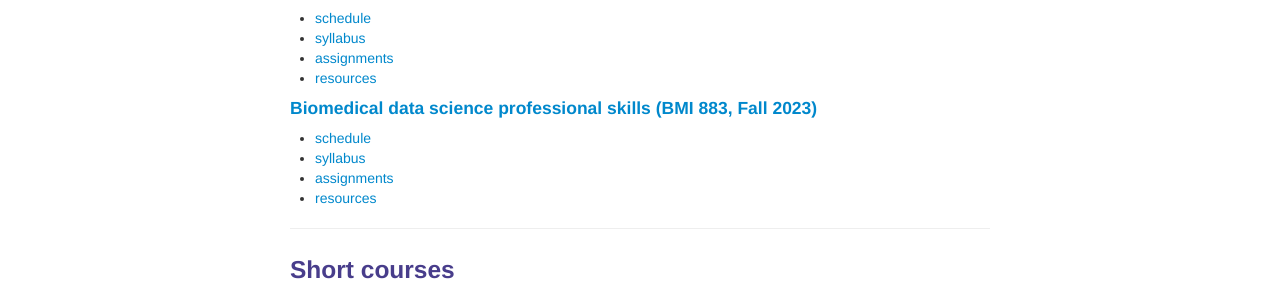
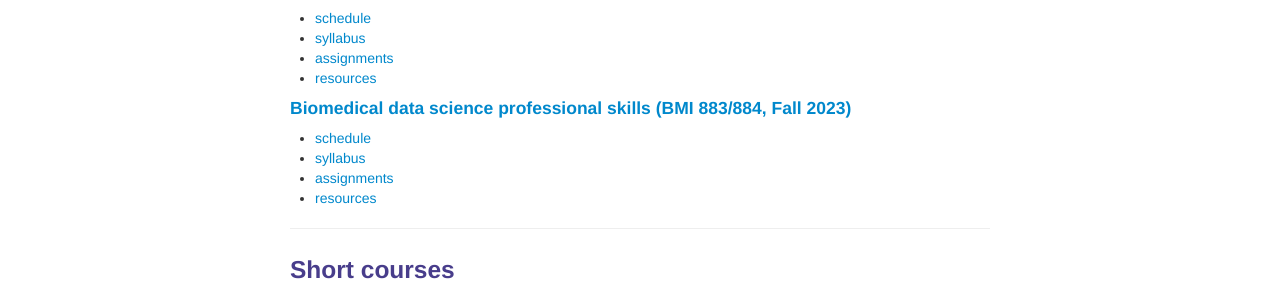
Before and after one commit to kbroman/kbroman.github.io, a Jekyll site: the page built from teaching.md, in a window 1280 px wide and 900 px high. Shown: the part 286-577 px from the top of the window. Built offline with Jekyll 4.4.1, drawn with Linux system fonts in a browser that asks for light colours.

Commit message:
teaching.md: bmi 883 -> bmi 883/884

```diff
--- a/teaching.md
+++ b/teaching.md
@@ -26,7 +26,7 @@ description: Karl Broman's teaching
 - [resources](https://kbroman.org/BMI881/resources.html)
 
 
-#### [Biomedical data science professional skills (BMI 883, Fall 2023)](https://kbroman.org/BMI883)
+#### [Biomedical data science professional skills (BMI 883/884, Fall 2023)](https://kbroman.org/BMI883)
 
 - [schedule](https://kbroman.org/BMI883/schedule.html)
 - [syllabus](https://kbroman.org/BMI883/syllabus.html)
```
